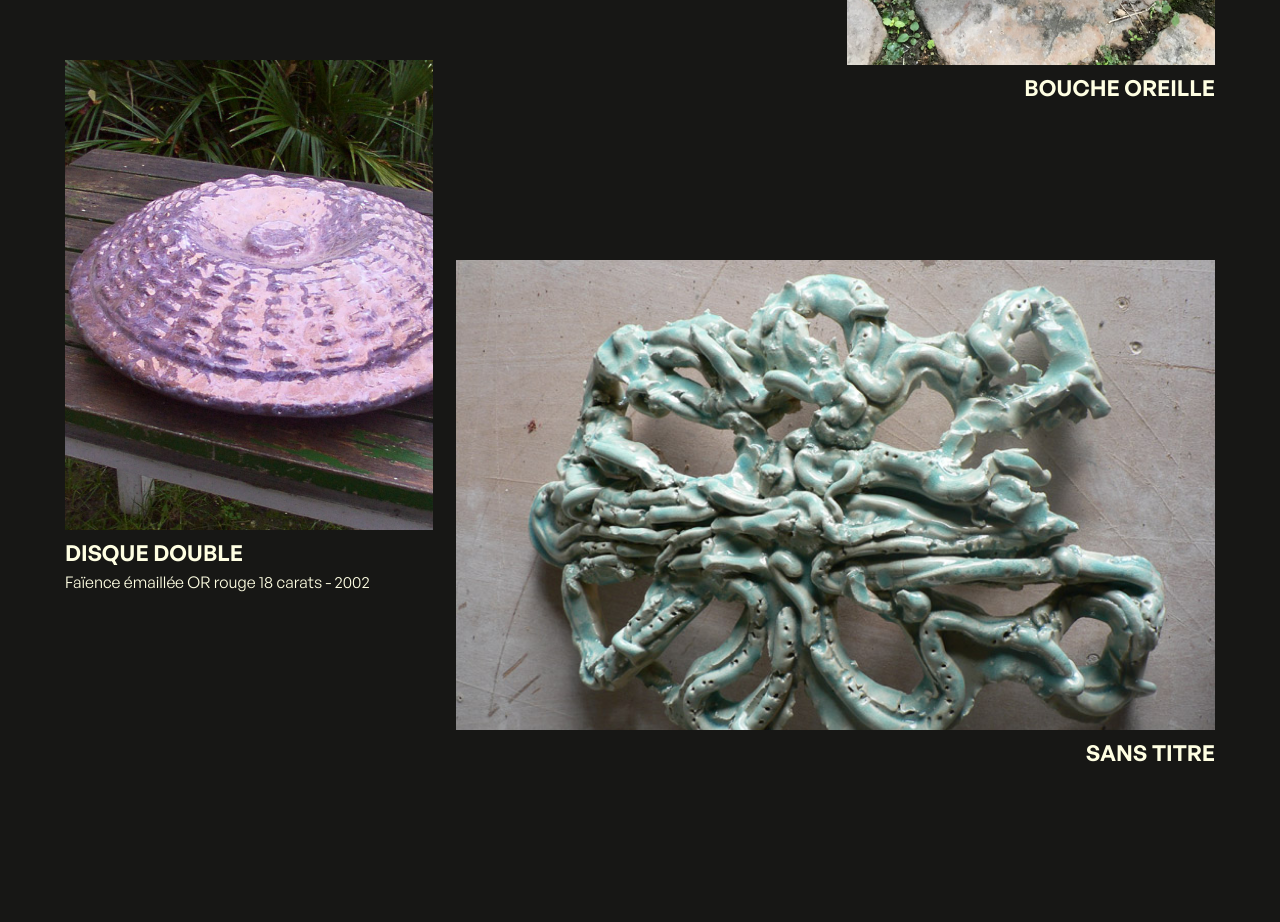
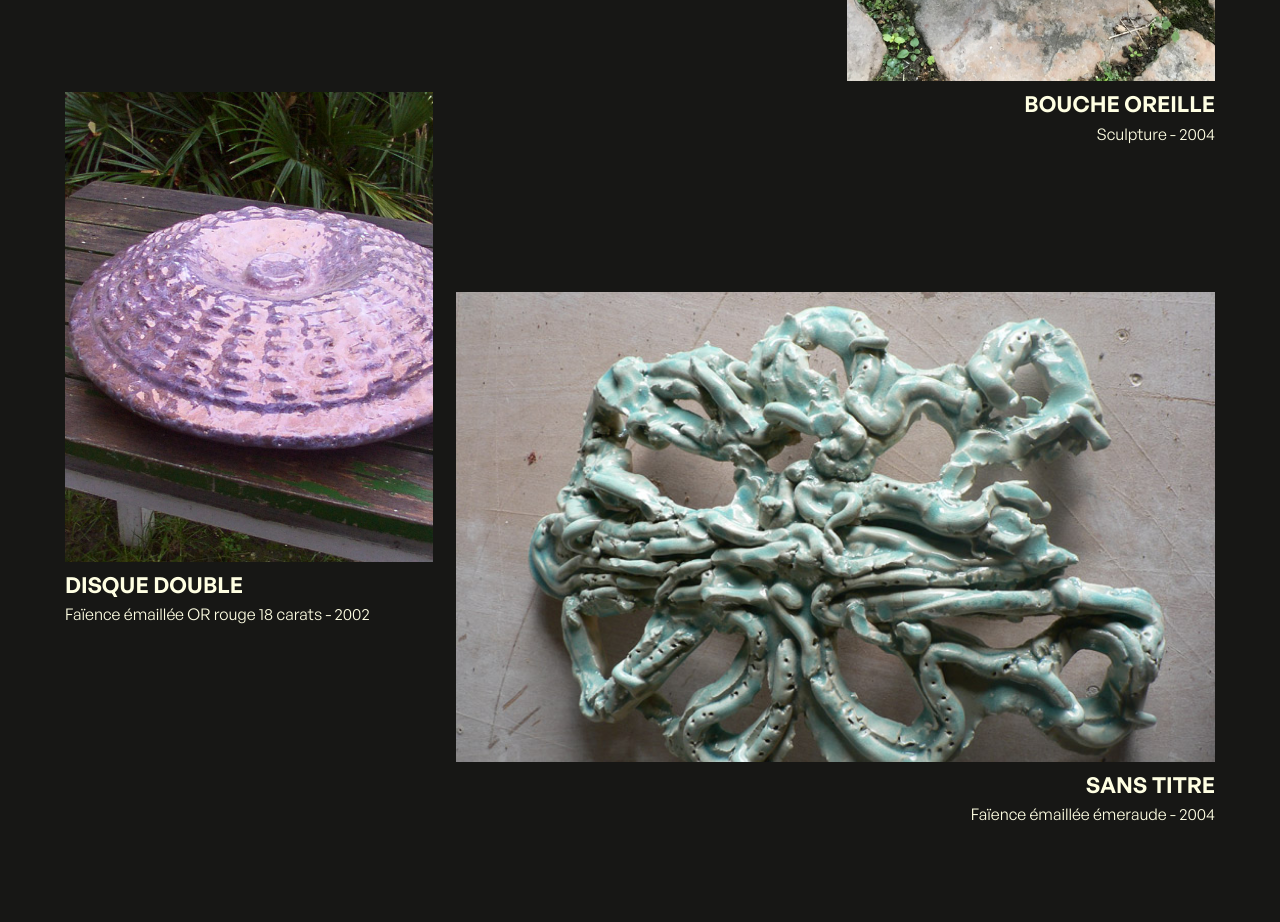
Before and after one commit to manuelfontenelle/marcfontenelle_2026, a Next.js app: page /projets in a window 1280 px wide. Shown: the part 2420-3342 px from the top of the page. Built offline with nearby package versions, Linux system fonts and the light colour scheme.

Commit message:
edit legendes + fix

```diff
--- a/src/data/works-grid.json
+++ b/src/data/works-grid.json
@@ -29,7 +29,7 @@
   {
     "slug": "fontaine-mairie-de-mauregard",
     "title": "Aménagement des bassins & abords pour pièces d’eau",
-    "shortDesc": "",
+    "shortDesc": "Maitrise d’oeuvre - 2007",
     "previewImage": "/images/previews/preview_fontaine-mauregard.jpg",
     "special": false,
     "side": "right",
@@ -47,7 +47,7 @@
   {
     "slug": "bouche-oreille",
     "title": "Bouche oreille",
-    "shortDesc": "",
+    "shortDesc": "Sculpture - 2004",
     "previewImage": "/images/previews/preview_bouche-oreille.jpg",
     "special": true,
     "side": "right",
@@ -65,7 +65,7 @@
   {
     "slug": "sans-titre",
     "title": "Sans titre",
-    "shortDesc": "",
+    "shortDesc": "Faïence émaillée émeraude - 2004",
     "previewImage": "/images/previews/preview_sans-titre.jpg",
     "special": false,
     "side": "right",
@@ -83,7 +83,7 @@
   {
     "slug": "lumps-bumps-and-windy-too",
     "title": "Lumps Bumps and Windy Too",
-    "shortDesc": "",
+    "shortDesc": "Installation - 2005",
     "previewImage": "/images/previews/preview_lumps-bumps-and-windy-too.jpg",
     "special": true,
     "side": "right",
@@ -101,7 +101,7 @@
   {
     "slug": "palme-jetfin-&-porte-palme",
     "title": "Palme Jetfin & porte palme",
-    "shortDesc": "",
+    "shortDesc": "Sculpture Céramique/Faïence - 2003",
     "previewImage": "/images/previews/preview_palme-jetfin-&-porte-palme.jpg",
     "special": false,
     "side": "right",
@@ -119,7 +119,7 @@
   {
     "slug": "sculpture-portable",
     "title": "Sculpture portable",
-    "shortDesc": "",
+    "shortDesc": "Faïence émaillée céladon - 2003",
     "previewImage": "/images/works/sculpture-portable/sculpture-portable.jpg",
     "special": true,
     "side": "right",
@@ -137,7 +137,7 @@
   {
     "slug": "gaufrier",
     "title": "Gaufrier",
-    "shortDesc": "",
+    "shortDesc": "Fer à béton & mortier - 2009",
     "previewImage": "/images/previews/preview_gaufrier.jpg",
     "special": false,
     "side": "right",
@@ -155,7 +155,7 @@
   {
     "slug": "pense-bête",
     "title": "Pense bête",
-    "shortDesc": "",
+    "shortDesc": "Exposition de groupe - 2012",
     "previewImage": "/images/previews/preview_pense-bete.jpg",
     "special": true,
     "side": "right",
@@ -173,7 +173,7 @@
   {
     "slug": "étagère",
     "title": "étagère",
-    "shortDesc": "",
+    "shortDesc": "Bois, métal - 2018",
     "previewImage": "/images/previews/preview_etagere.jpg",
     "special": false,
     "side": "right",
@@ -191,7 +191,7 @@
   {
     "slug": "occupation-des-sols",
     "title": "Occupation des sols",
-    "shortDesc": "",
+    "shortDesc": "Résidence d’artistes - 2014",
     "previewImage": "/images/previews/preview_occupation-des-sols.jpg",
     "special": true,
     "side": "right",
@@ -209,7 +209,7 @@
   {
     "slug": "espaces-combinés-turbibulle-&-turbo-mollo",
     "title": "Espaces combinés, Turbibulle & Turbo-mollo",
-    "shortDesc": "",
+    "shortDesc": "Sculptures - 2008",
     "previewImage": "/images/previews/preview_turbibulle.jpg",
     "special": false,
     "side": "right",
@@ -227,7 +227,7 @@
   {
     "slug": "os",
     "title": "Os",
-    "shortDesc": "",
+    "shortDesc": "Filletages & écrous - 2021",
     "previewImage": "/images/previews/preview_os.jpg",
     "special": true,
     "side": "right",
@@ -245,7 +245,7 @@
   {
     "slug": "mémo-calendar",
     "title": "Mémo calendar",
-    "shortDesc": "",
+    "shortDesc": "Chêne, calendrier, filetages, écrous - 2020",
     "previewImage": "/images/previews/preview_memo-calendar.jpg",
     "special": false,
     "side": "right",
@@ -263,7 +263,7 @@
   {
     "slug": "wing",
     "title": "Wing",
-    "shortDesc": "",
+    "shortDesc": "Contreplaqué, découpé, filetage - 2020",
     "previewImage": "/images/previews/preview_wing.jpg",
     "special": true,
     "side": "right",
@@ -281,7 +281,7 @@
   {
     "slug": "disque",
     "title": "Disque",
-    "shortDesc": "",
+    "shortDesc": "Dessin encre et résine époxy - 2020",
     "previewImage": "/images/previews/preview_disque.jpg",
     "special": false,
     "side": "right",
@@ -299,7 +299,7 @@
   {
     "slug": "knights",
     "title": "Knights",
-    "shortDesc": "",
+    "shortDesc": "Dessin crayon gommé - 2020",
     "previewImage": "/images/previews/preview_knights.jpg",
     "special": true,
     "side": "right",
@@ -317,7 +317,7 @@
   {
     "slug": "wings",
     "title": "Wings",
-    "shortDesc": "",
+    "shortDesc": "Bois, filetages, écrous - 2020",
     "previewImage": "/images/previews/preview_wings.jpg",
     "special": false,
     "side": "right",
--- a/src/styles/style.css
+++ b/src/styles/style.css
@@ -525,7 +525,7 @@ footer .copyright #yearDisplay {
 }
 @media (min-width: 992px) {
   .work-single .bloc-pre-detail .title-project.mb {
-		margin: 7vh 0 15px 0;
+    /* margin: 7vh 0 15px 0; */
   }
 }
 .work-single .img-project {
```
Also changed, not shown: src/data/projects.json (+36 -36 lines), 1 other file (tests, documents, lock files or other folders). Lines whose indentation alone changed are shown as unchanged.
